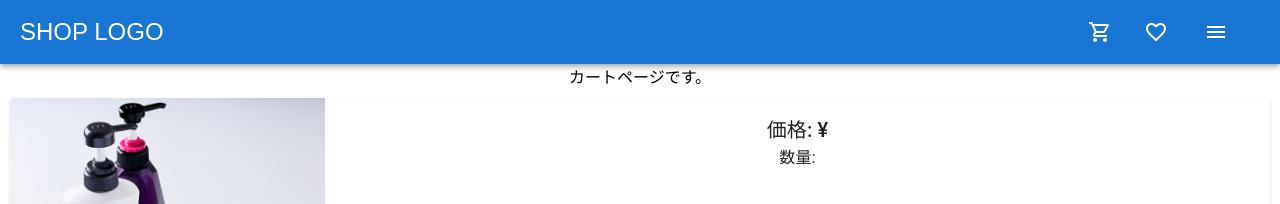
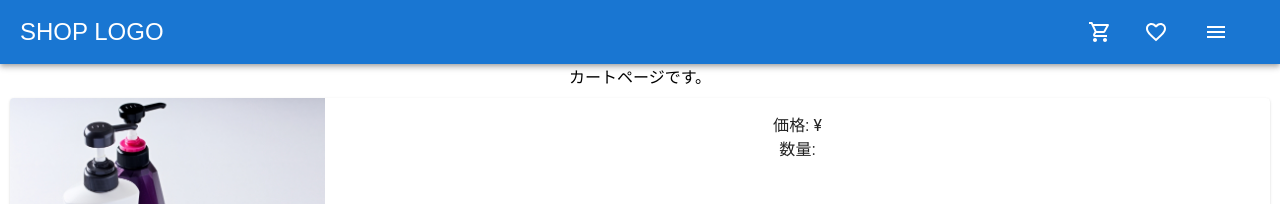
Before and after one commit to Onepiece2424/shampoo_ec_site, a React (Create React App) app in the folder frontend/: page /carts in a window 1280 px wide. Shown: the top 204 px of the page. Built offline with nearby package versions, Linux system fonts and the light colour scheme; no server answers.

Commit message:
価格の文字の大きさの変更

```diff
--- a/frontend/src/components/cart/Cart.jsx
+++ b/frontend/src/components/cart/Cart.jsx
@@ -61,13 +61,13 @@ const Cart = () => {
               </Grid>
               <Grid item xs={12} sm={6} md={8} lg={9}>
                 <CardContent>
-                  <Typography variant="h5" component="div">
+                  <Typography variant="h6" component="div">
                     {item.item_name}
                   </Typography>
                   <Typography variant="body2" color="text.secondary">
                     {item.description}
                   </Typography>
-                  <Typography variant="h6" component="div">
+                  <Typography variant="body1" component="div">
                     価格: ¥{item.price}
                   </Typography>
                   <Typography variant="body1" component="div">
```
